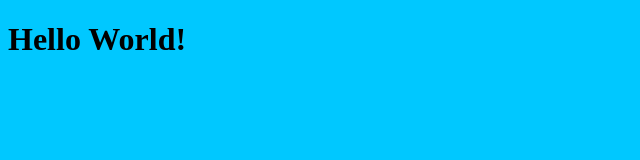
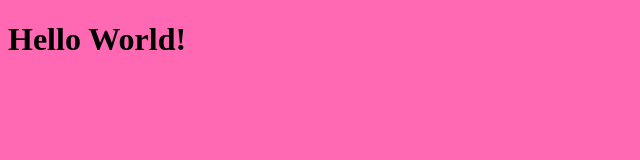
Before and after one commit to a-bartosiak/daftacademy, a website built with webpack: page docs/index.html in a window 1280 px wide. Shown: the whole page, without its empty margins (0-640 px from the left). Built offline with nearby package versions, Linux system fonts and the light colour scheme.

Commit message:
changed styling

```diff
--- a/src/styles/style.css
+++ b/src/styles/style.css
@@ -1,3 +1,3 @@
 body {
-    background-color: #00C8FF;
+    background-color: hotpink;
 }
```
Also changed, not shown: dist/main.js.
